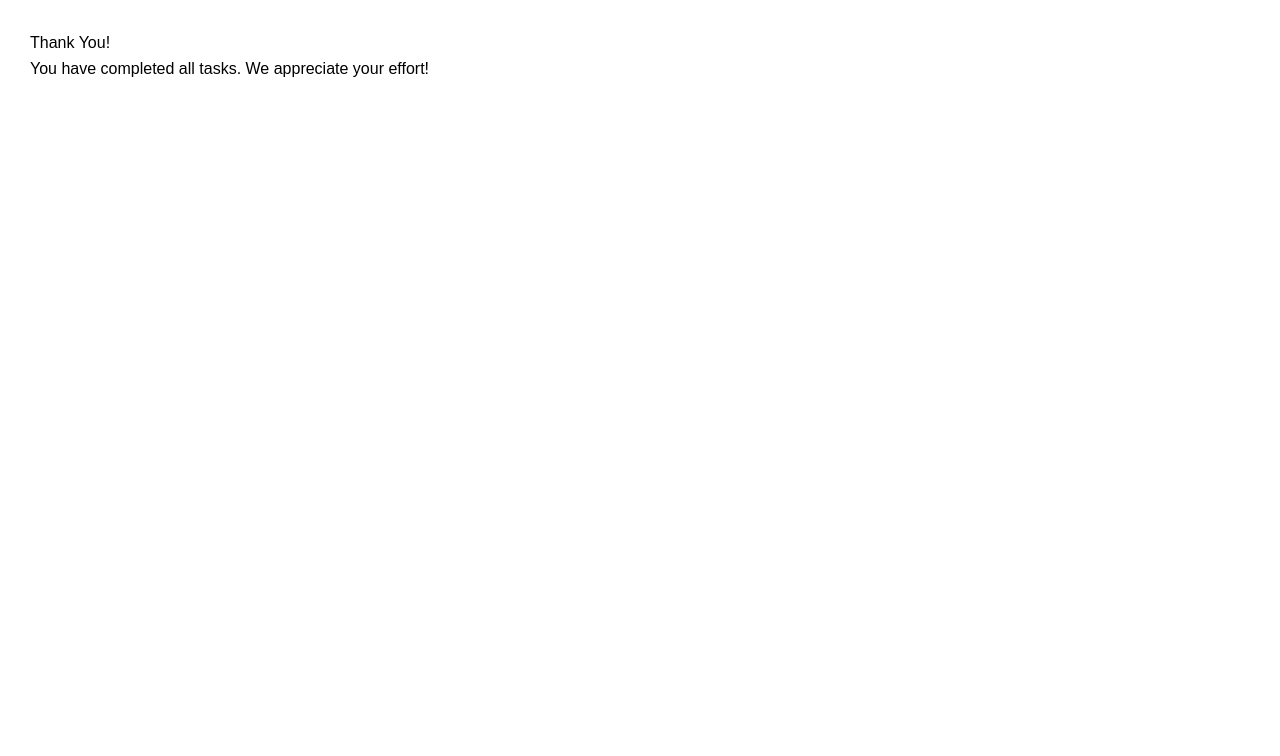
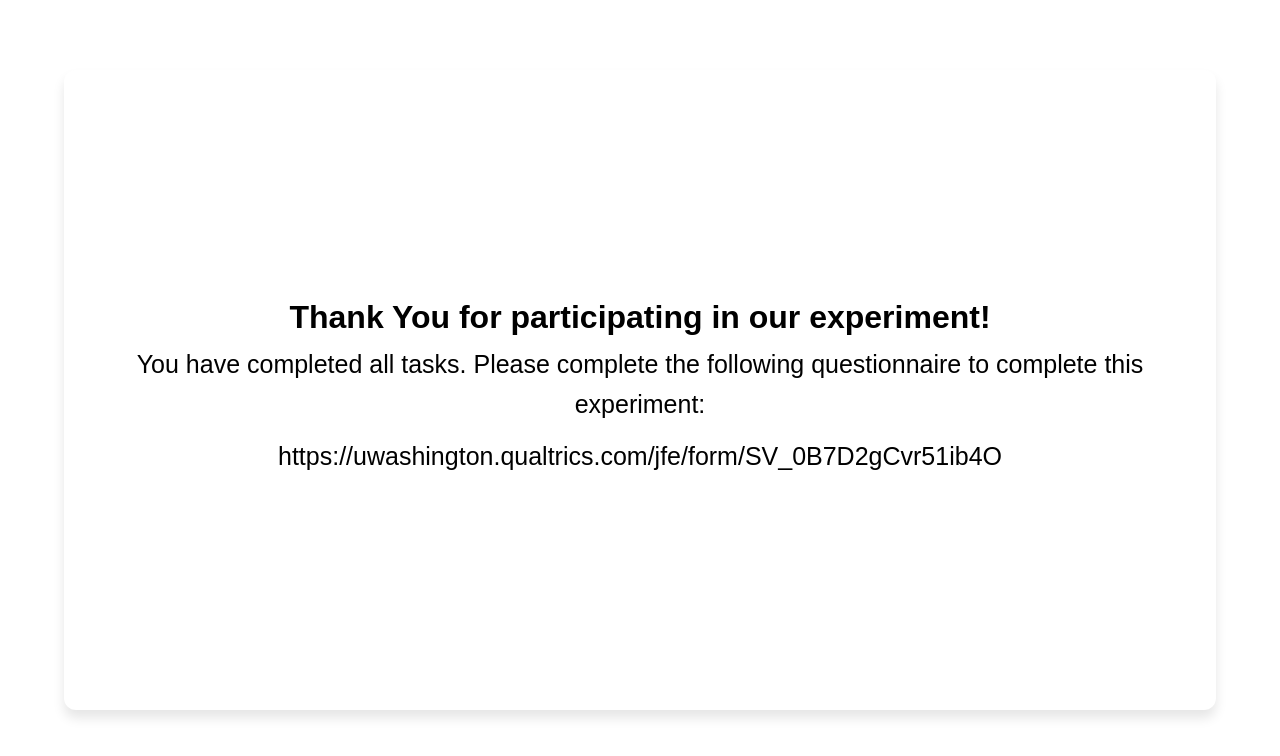
Before and after one commit to georgetian3/llmanipulate-frontend, a Next.js app: page /final in a window 1280 px wide. Shown: the top 756 px of the page. Built offline with nearby package versions, Linux system fonts and the light colour scheme.

Commit message:
Fixed final page

```diff
--- a/app/final/page.tsx
+++ b/app/final/page.tsx
@@ -1,11 +1,12 @@
 "use client";
+import "../../styles/final_page.css";
 
 export default function FinalPage() {
     return (
         <div className="final-page-container">
-            <h1>Thank You!</h1>
-            <p>You have completed all tasks. We appreciate your effort!</p>
-
+            <h1>Thank You for participating in our experiment!</h1>
+            <p>You have completed all tasks. Please complete the following questionnaire to complete this experiment: </p>
+            <a href="https://uwashington.qualtrics.com/jfe/form/SV_0B7D2gCvr51ib4O">https://uwashington.qualtrics.com/jfe/form/SV_0B7D2gCvr51ib4O</a>
         </div>
     );
 }
--- /dev/null
+++ b/styles/final_page.css
@@ -0,0 +1,31 @@
+
+.final-page-container{
+    margin: auto;
+    margin-top: 5vh;
+    min-height: 80vh;
+    width: 90vw;
+    display: flex;
+    flex-direction: column;
+    padding: 20px 40px;
+    background-color: hsl(0, 0%, 100%);
+    border-radius: 12px;
+    box-shadow: 0 8px 12px rgba(0, 0, 0, 0.1); /* Softer shadow for depth */
+    overflow-x: hidden;
+    justify-content: center;
+}
+
+.final-page-container h1{
+    font-size: 32px;
+    font-weight: bold;
+    text-align: center;
+}
+
+.final-page-container p, a{
+    font-size: 25px;
+    text-align: center;
+    margin-bottom: 12px;
+}
+
+.final-page-container a{
+    cursor: pointer;
+}
```
